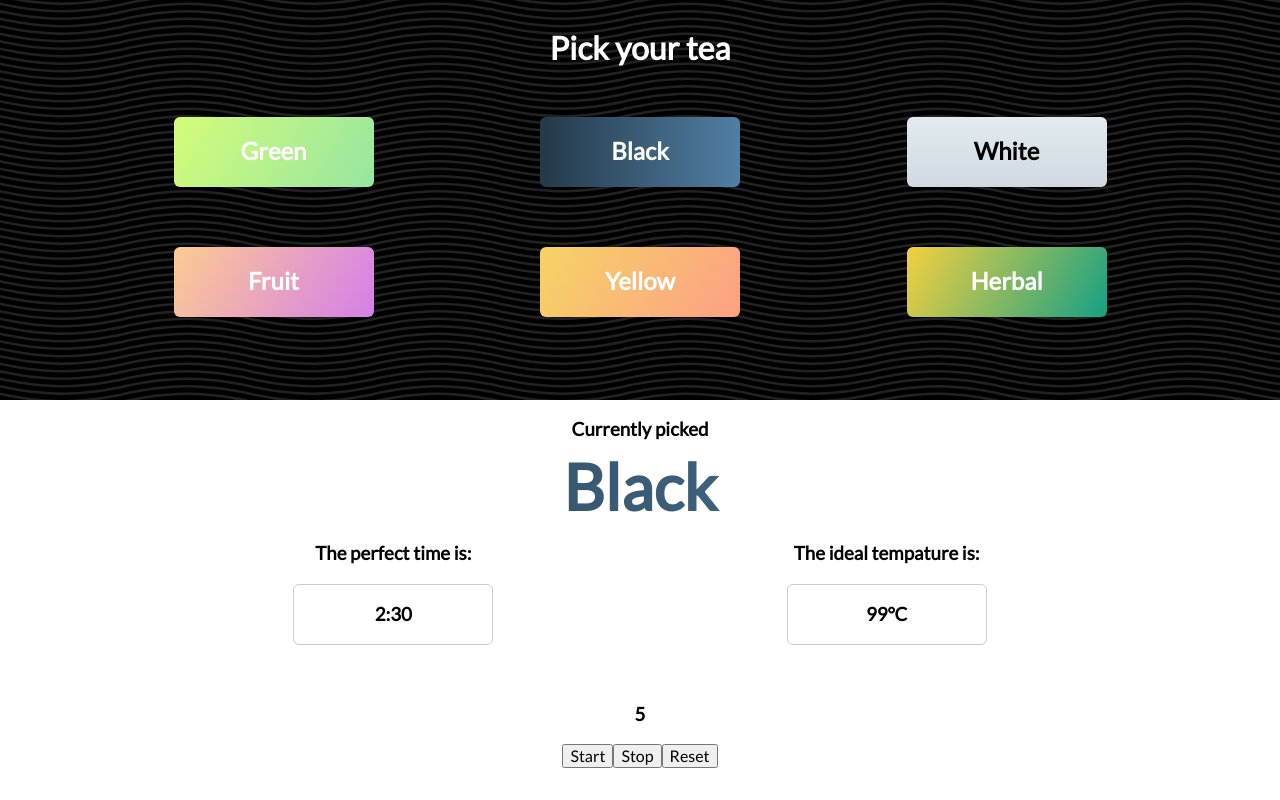
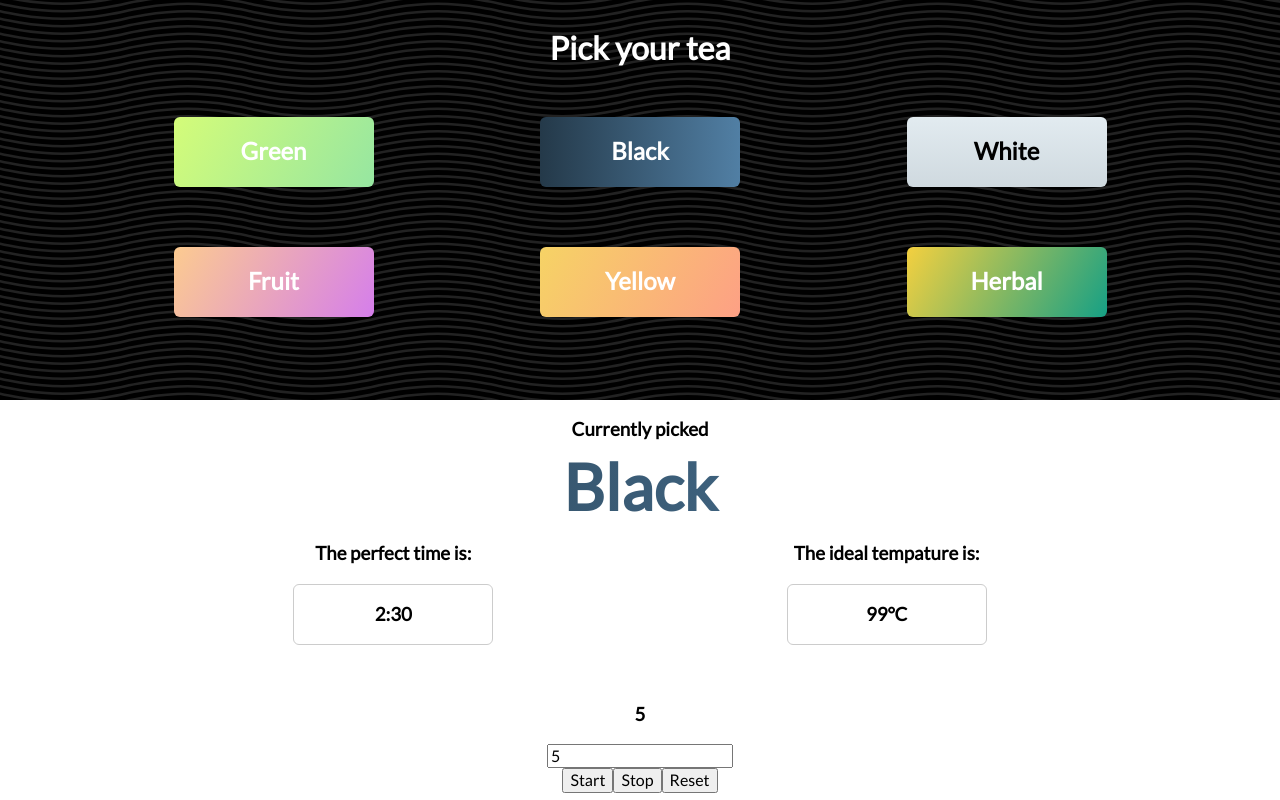
Before and after one commit to mprostakk/tea-timer, a React (Create React App) app: page / in a window 1280 px wide. Shown: the top 800 px of the page. Built offline with nearby package versions, Linux system fonts and the light colour scheme.

Commit message:
input changes state

```diff
--- /dev/null
+++ b/src/components/Display.js
@@ -0,0 +1,21 @@
+import React from 'react';
+
+class Display extends React.Component {
+  constructor(props) {
+    super(props);
+  }
+
+  onChange = (e) => {
+    this.props.onSecondsChanged(e.target.value);
+  }
+
+  render() {
+    return (
+      <div>
+        <input onChange={this.onChange} value={this.props.time} />
+      </div>
+    )
+  }
+}
+
+export default Display;
--- a/src/components/Timer.js
+++ b/src/components/Timer.js
@@ -2,6 +2,7 @@ import React , {Component} from 'react';
 import TimeInfo from './TimeInfo';
 import TempInfo from './TempInfo';
 import teainfo from '../teainfo';
+import Display from './Display'
 
 class Timer extends Component {
   constructor(props) {
@@ -48,6 +49,16 @@ class Timer extends Component {
     })
   }
 
+  onSecondsChanged = (seconds) => {
+    seconds = parseInt(seconds);
+
+    if(seconds <= 359999) {
+      this.setState({time: seconds})
+    } else {
+      this.setState({time: 0})
+    }
+  }
+
   render () {
     return (
       <section className = "sec2">
@@ -68,6 +79,9 @@ class Timer extends Component {
         <div className="cont">
             <h3>{this.state.time}</h3>
         </div>
+
+        <Display onSecondsChanged={this.onSecondsChanged} time={this.state.time} />
+
         <button onClick={this.startTimer}>Start</button>
         <button onClick={this.stopTimer}>Stop</button>
         <button onClick={this.resetTimer}>Reset</button>
```
